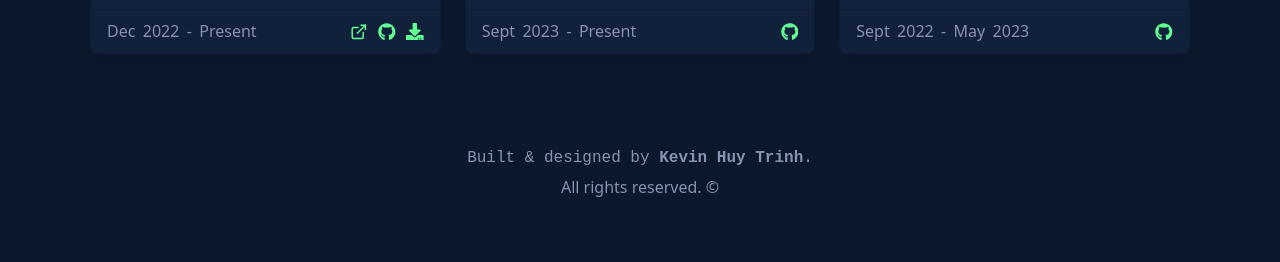
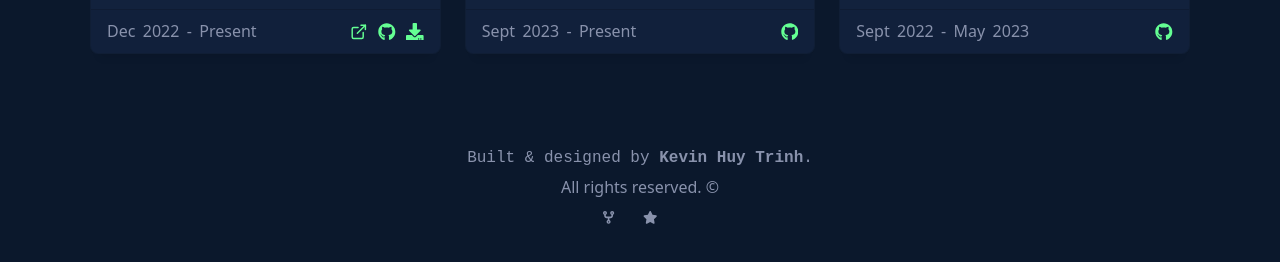
Before and after one commit to KevinTrinh1227/Reactfolio, a React (Create React App) app: page / in a window 1280 px wide. Shown: the part 3737-3999 px from the top of the page. Built offline with nearby package versions, Linux system fonts and the light colour scheme; no server answers.

Commit message:
Added API usage to footer with repo stars and forks

```diff
--- a/package.json
+++ b/package.json
@@ -4,6 +4,9 @@
   "private": true,
   "dependencies": {
     "@emotion/react": "^11.11.1",
+    "@fortawesome/fontawesome-svg-core": "^6.4.2",
+    "@fortawesome/free-solid-svg-icons": "^6.4.2",
+    "@fortawesome/react-fontawesome": "^0.2.0",
     "@testing-library/jest-dom": "^5.17.0",
     "@testing-library/react": "^13.4.0",
     "@testing-library/user-event": "^13.5.0",
--- a/src/components/Footer.js
+++ b/src/components/Footer.js
@@ -1,6 +1,8 @@
-import React from "react";
+import React, { useState, useEffect } from "react";
 import contentData from "../content.json";
 import { Fade } from "react-awesome-reveal";
+import { FontAwesomeIcon } from "@fortawesome/react-fontawesome";
+import { faCodeFork, faStar } from "@fortawesome/free-solid-svg-icons";
 
 /* ==========================================
 *   JSON Template Example
@@ -18,11 +20,32 @@ import { Fade } from "react-awesome-reveal";
 
 */
 
+async function fetchRepoData(repoApiLink) {
+  const response = await fetch(repoApiLink);
+  const data = await response.json();
+  return data;
+}
+
 const Footer = () => {
   const general = contentData.general;
+  const repoLink = contentData.repo_stats.repo_link;
+  const repoApiLink = contentData.repo_stats.api_link;
+
+  const iconStyle = {
+    fontSize: "0.8rem", // Adjust the size as needed
+    marginRight: "1.2rem", // Add space between icon and text
+  };
+
+  const [repoData, setRepoData] = useState(null);
+
+  useEffect(() => {
+    fetchRepoData(repoApiLink).then((data) => {
+      setRepoData(data);
+    });
+  }, [repoApiLink]);
 
   return (
-    <Fade triggerOnce={true}>
+    <Fade triggerOnce={true} direction="up">
       <footer>
         <div className="container">
           <div className="row">
@@ -41,6 +64,16 @@ const Footer = () => {
                 <div className="credits">
                   {contentData.footer.copyright_line} &copy;
                 </div>
+                <div className="fork-stars">
+                  <a href={repoLink}>
+                    <span>
+                      {repoData && repoData.forks_count}{" "}
+                      <FontAwesomeIcon icon={faCodeFork} style={iconStyle} />
+                      {repoData && repoData.stargazers_count}{" "}
+                      <FontAwesomeIcon icon={faStar} style={iconStyle} />
+                    </span>
+                  </a>
+                </div>
               </div>
             </div>
           </div>
--- a/src/styles/style.css
+++ b/src/styles/style.css
@@ -1034,10 +1034,16 @@ footer .copyright-box {
 }
 
 footer .credits {
-  margin-bottom: 0;
+  margin-bottom: 0.3rem;
 }
+
 footer .credits a {
   color: var(--smoke);
+}
+
+footer a:hover {
+  color: var(--white);
+  transition: color 0.5s ease-in-out;
 }
 
 /*--------------------------------------------------------------
```
Also changed, not shown: 1 other file (tests, documents, lock files or other folders).
